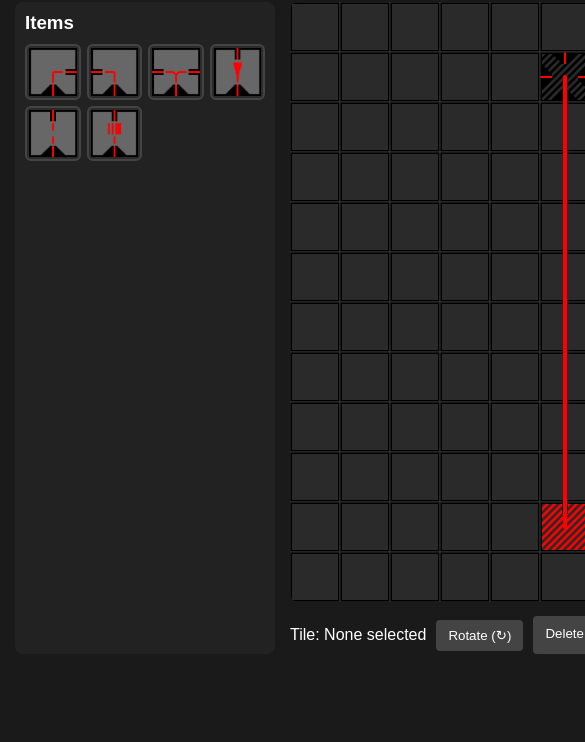
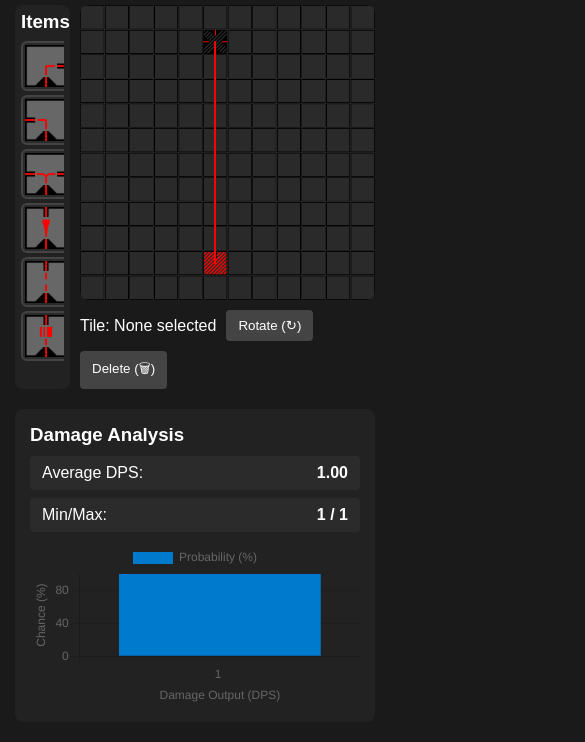
Before and after one commit to saprolord/MGBSimulator, a plain HTML site: page index.html in a window 390 px wide. Shown: the part 102-844 px from the top of the page, 585 px wide, since content can reach past the window. Drawn offline with nearby package versions, Linux system fonts and the light colour scheme.

Commit message:
Update to dynamic HTML layout

```diff
--- a/app.js
+++ b/app.js
@@ -229,8 +229,17 @@ function getIncomingDirectionAt(targetR, targetC) {
 // --- INTERACTION LISTENERS ---
 canvas.addEventListener('click', (e) => {
   const rect = canvas.getBoundingClientRect();
-  const c = Math.floor((e.clientX - rect.left) / TILE_SIZE);
-  const r = Math.floor((e.clientY - rect.top) / TILE_SIZE);
+
+  // Calculate scaling factor between rendered CSS size and internal pixel size
+  const scaleX = canvas.width / rect.width;
+  const scaleY = canvas.height / rect.height;
+
+  // Convert click coordinates to internal canvas coordinates
+  const canvasX = (e.clientX - rect.left) * scaleX;
+  const canvasY = (e.clientY - rect.top) * scaleY;
+
+  const c = Math.floor(canvasX / TILE_SIZE);
+  const r = Math.floor(canvasY / TILE_SIZE);
 
   if (c >= 0 && c < GRID_SIZE && r >= 0 && r < GRID_SIZE) {
     selectedTile = { x: c, y: r };
@@ -254,8 +263,17 @@ canvas.addEventListener('click', (e) => {
 canvas.addEventListener('contextmenu', (e) => {
   e.preventDefault();
   const rect = canvas.getBoundingClientRect();
-  const c = Math.floor((e.clientX - rect.left) / TILE_SIZE);
-  const r = Math.floor((e.clientY - rect.top) / TILE_SIZE);
+
+  // Calculate scaling factor between rendered CSS size and internal pixel size
+  const scaleX = canvas.width / rect.width;
+  const scaleY = canvas.height / rect.height;
+
+  // Convert click coordinates to internal canvas coordinates
+  const canvasX = (e.clientX - rect.left) * scaleX;
+  const canvasY = (e.clientY - rect.top) * scaleY;
+
+  const c = Math.floor(canvasX / TILE_SIZE);
+  const r = Math.floor(canvasY / TILE_SIZE);
 
   if (c >= 0 && c < GRID_SIZE && r >= 0 && r < GRID_SIZE) {
     rotateTile(r, c);
--- a/index.html
+++ b/index.html
@@ -9,7 +9,7 @@
 </head>
 <body>
   <header>
-    <h1>MGB Damage Simulator</h1>
+    <h1>MGB Damage Simulator v0.2</h1>
     <div class="controls">
       <button id="btn-clear">Clear Grid</button>
       <button id="btn-calc" class="primary">Calculate Damage</button>
--- a/style.css
+++ b/style.css
@@ -1,42 +1,111 @@
-* { box-sizing: border-box; margin: 0; padding: 0; font-family: sans-serif; }
-body { background: #1a1a1a; color: #fff; padding: 15px; }
-header { display: flex; justify-content: space-between; align-items: center; margin-bottom: 15px; }
-
-/* Fixed: Expanded sidebar column from 200px to 260px to give 4 square columns room to breathe */
-.app-container { display: grid; grid-template-columns: 260px 1fr 300px; gap: 15px; }
-
-canvas { background: #2a2a2a; border-radius: 8px; cursor: pointer; }
-.palette { background: #222; padding: 10px; border-radius: 8px; }
-.action-bar { margin-top: 10px; display: flex; gap: 10px; align-items: center; }
-button { padding: 8px 12px; background: #444; color: white; border: none; border-radius: 4px; cursor: pointer; }
-button.primary { background: #007acc; }
-
-/* Sidebar Panel Layout */
-.palette-panel {
-  width: 100%;
+* {
   box-sizing: border-box;
+  margin: 0;
+  padding: 0;
+  font-family: sans-serif;
 }
 
-/* Palette Container Grid - 4 Equal Columns */
-#palette-items {
-  display: grid;
-  grid-template-columns: repeat(4, 1fr);
-  gap: 6px; /* Tightened gap slightly */
-  width: 100%;
-  box-sizing: border-box;
-  margin-top: 10px;
+body {
+  background: #1a1a1a;
+  color: #fff;
+  padding: 15px;
 }
 
-/* Square Palette Buttons */
+header {
+  display: flex;
+  justify-content: space-between;
+  align-items: center;
+  margin-bottom: 15px;
+}
+
+button {
+  padding: 8px 12px;
+  background: #444;
+  color: white;
+  border: none;
+  border-radius: 4px;
+  cursor: pointer;
+}
+
+button.primary {
+  background: #007acc;
+}
+
+/* ==========================================================================
+   DEFAULT LAYOUT: Desktop / Wide Screens
+   15% Item Palette | 55% Main Canvas | 30% Stats Panel
+   ========================================================================== */
+.app-container {
+  display: grid;
+  /* minmax(130px, 15%) guarantees the panel never shrinks below 2 columns */
+  grid-template-columns: minmax(130px, 15%) 1fr 30%;
+  gap: 15px;
+  align-items: start;
+}
+
+/* Central Canvas Area */
+.canvas-area {
+  display: flex;
+  flex-direction: column;
+  width: 100%;
+}
+
+canvas#ship-canvas {
+  background: #2a2a2a;
+  border-radius: 8px;
+  cursor: pointer;
+  width: 100%;
+  height: auto;
+  aspect-ratio: 1 / 1;
+}
+
+.action-bar {
+  margin-top: 10px;
+  display: flex;
+  gap: 10px;
+  align-items: center;
+  flex-wrap: wrap;
+}
+
+/* Items Library Panel */
+.palette {
+  background: #222;
+  padding: 10px;
+  border-radius: 8px;
+  display: flex;
+  flex-direction: column;
+  height: 100%;
+  max-height: 100%;
+  min-width: 0; /* Lets panel shrink smoothly down to the grid minimum */
+  overflow: hidden;
+}
+
+.palette h3 {
+  margin-bottom: 8px;
+}
+
+/* Palette Container - Packs fixed-size items automatically */
+#palette-items {
+  display: flex;
+  flex-wrap: wrap;
+  align-content: flex-start;
+  gap: 6px;
+  width: 100%;
+  overflow-y: auto;
+  padding-right: 4px;
+  flex-grow: 1;
+}
+
+/* Fixed-Size Square Buttons */
 .palette-btn {
-  aspect-ratio: 1 / 1;
-  width: 100%;
-  min-width: 0; /* CRITICAL: Prevents long text from blowing out grid columns */
+  width: 50px;       /* Fixed button width */
+  height: 50px;      /* Fixed button height */
+  flex-shrink: 0;    /* Prevents buttons from shrinking on small screens */
   background-color: #2b2b2b;
   color: #ffffff;
   border: 2px solid #444444;
   border-radius: 6px;
-  font-size: 9px; /* Slightly smaller text for 4-column fit */
+  font-size: 9px;
   font-weight: bold;
   cursor: pointer;
   display: flex;
@@ -44,7 +113,6 @@ button.primary { background: #007acc; }
   justify-content: center;
   text-align: center;
   padding: 2px;
-  box-sizing: border-box;
   overflow: hidden;
   word-break: break-word;
   transition: border-color 0.15s ease, background-color 0.15s ease;
@@ -54,9 +122,75 @@ button.primary { background: #007acc; }
   background-color: #3a3a3a;
 }
 
-/* Green Highlight for Selected Block */
+/* Selected Block Highlight */
 .palette-btn.active {
   border: 2px solid #4caf50;
   box-shadow: 0 0 6px rgba(76, 175, 80, 0.6);
   background-color: #1e3a1e;
 }
+
+/* Right Panel: Damage Stats */
+.results-panel {
+  background: #222;
+  padding: 15px;
+  border-radius: 8px;
+}
+
+.kpi-cards {
+  display: flex;
+  flex-direction: column;
+  gap: 8px;
+  margin: 10px 0;
+}
+
+.card {
+  background: #2b2b2b;
+  padding: 8px 12px;
+  border-radius: 4px;
+  display: flex;
+  justify-content: space-between;
+}
+
+canvas#chart-canvas {
+  width: 100% !important;
+  margin-top: 10px;
+}
+
+/* ==========================================================================
+   MOBILE & NARROW SCREENS (Portrait / Mobile Devices)
+   10% Items Library | 90% Grid Canvas
+   100% Full Width Scrollable Damage Stats at Bottom
+   ========================================================================== */
+@media screen and (max-width: 850px) {
+  .app-container {
+    /* minmax(122px, 15%) guarantees enough width for 2 columns without bleeding */
+    grid-template-columns: minmax(55px, 15%) 1fr;
+    grid-template-areas:
+      "palette canvas"
+      "results results";
+    gap: 10px;
+  }
+
+  .palette {
+    grid-area: palette;
+    padding: 6px;
+  }
+
+  /* Force palette container to fit 2 fixed 50px columns neatly */
+  #palette-items {
+    gap: 4px;
+    padding-right: 2px;
+  }
+
+  .canvas-area {
+    grid-area: canvas;
+    min-width: 0; /* Prevents canvas flex child from overflowing screen */
+  }
+
+  /* Full Width Bottom Panel */
+  .results-panel {
+    grid-area: results;
+    width: 100%;
+    margin-top: 10px;
+  }
+}
```
